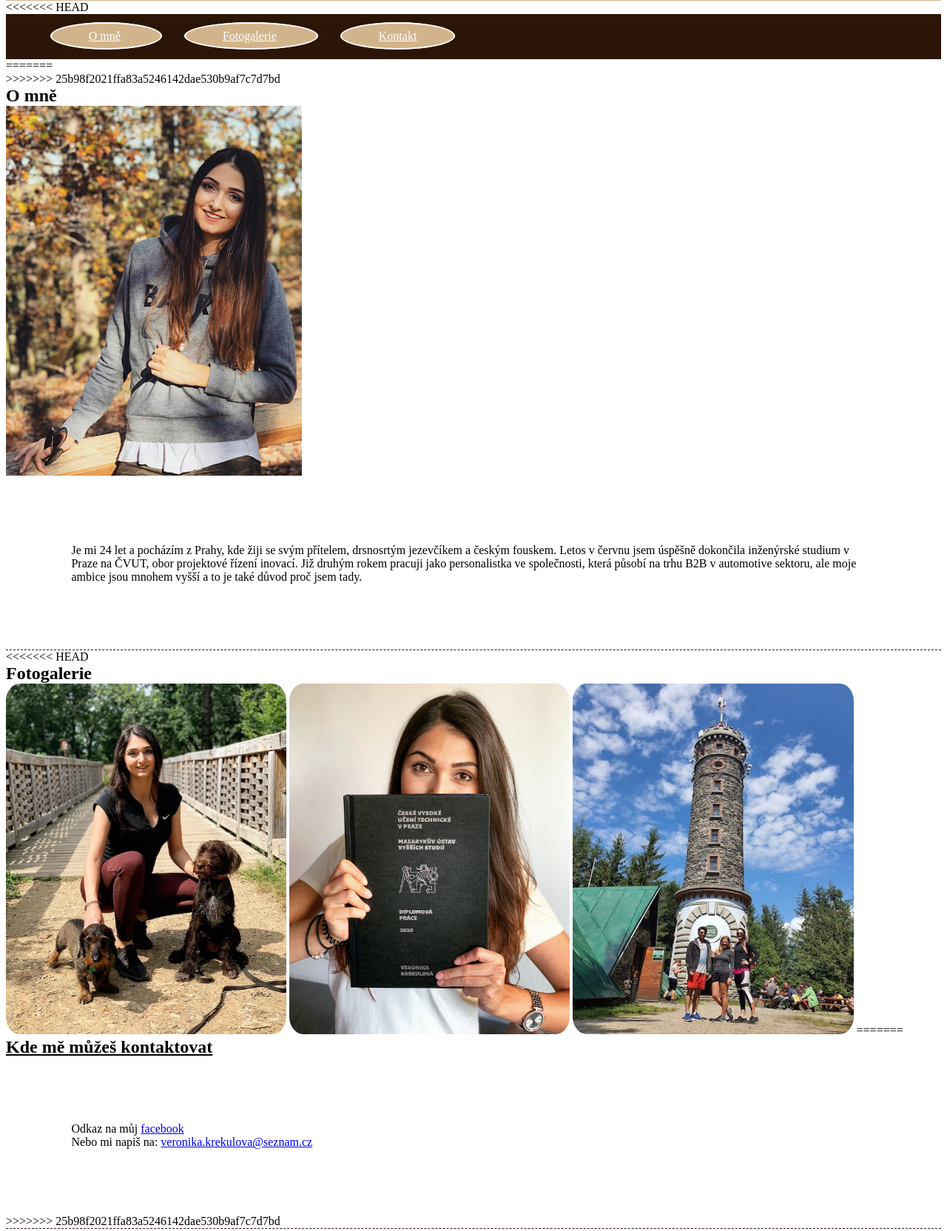
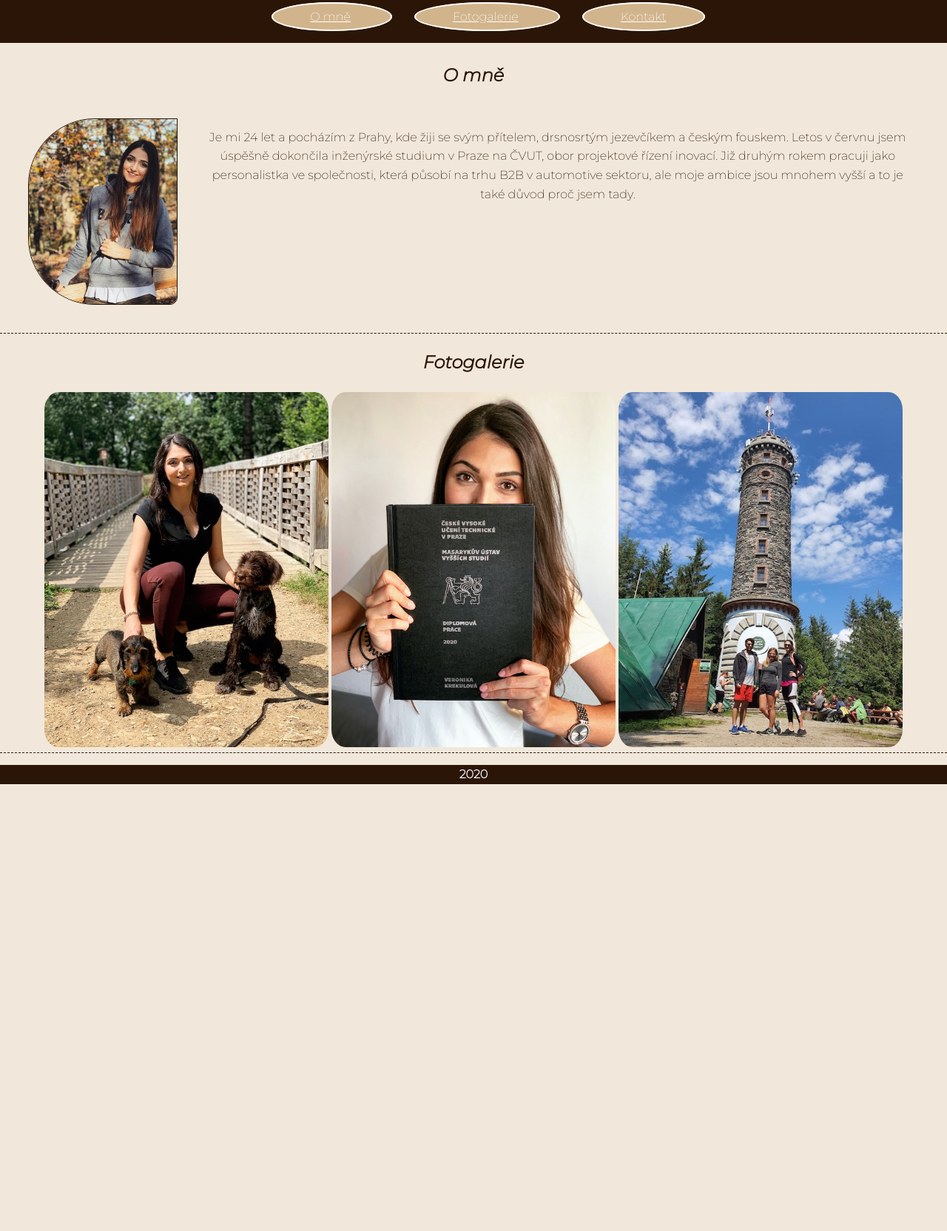
Before and after one commit to tvorimweb-2020-praha-podzim/du-01-vizitka-verukrek, a plain HTML site: page index.html in a window 1280 px wide. Shown: the part 111-1775 px from the top of the page at 74% size. After the commit the page ends 1187 px from the top, so only its background shows below. Drawn offline with Linux system fonts and the light colour scheme.

Commit message:
HOTOVO, ale..
1) Soubory se mi nepodařilo nahrát (aktualizovat) přes Desktop GitHub, protože když jsem měla dojít k "publish branch" ukázalo mi to chybu, že to nenašlo koncový repozitář :(
2) S navigací nejsem 100% spokojená, protože pokud prohlížeč zúžím na šířku menší než navigace má, prvky se začnou překrývat. Nastavení minimální šířky nepomohlo, nevím co s tím :(

```diff
--- a/index.html
+++ b/index.html
@@ -1,18 +1,11 @@
 <!DOCTYPE html>
-<<<<<<< HEAD
 <html lang="cs">
-=======
-<html lang="en">
->>>>>>> 25b98f2021ffa83a5246142dae530b9af7c7d7bd
 <head>
     <meta charset="UTF-8">
     <meta name="viewport" content="width=device-width, initial-scale=1.0">
     <title>Veronika Krekulová</title>
     <link rel="stylesheet" href="style.css">
-<<<<<<< HEAD
     <link rel="kontakt" href="kontakt.html">
-=======
->>>>>>> 25b98f2021ffa83a5246142dae530b9af7c7d7bd
     <link href="https://fonts.googleapis.com/css2?family=Montserrat:ital,wght@0,200;1,300&display=swap" rel="stylesheet">
 </head>
 
@@ -20,7 +13,6 @@
     <header>
     <h1>Veronika Krekulová</h1>
     </header>
-<<<<<<< HEAD
 <section class="navigace">
     <ul>
         <li>
@@ -37,29 +29,15 @@
 </section>
 
 <section id="o"; class="omne">
-=======
-
-<section class="omne">
->>>>>>> 25b98f2021ffa83a5246142dae530b9af7c7d7bd
     <h2>O mně</h2>
     <img src="mojefotka.jpeg" alt="Veronika Krekulová profilová fotka">
      <p>Je mi 24 let a pocházím z Prahy, kde žiji se svým přítelem, drsnosrtým jezevčíkem a českým fouskem. Letos v červnu jsem úspěšně dokončila inženýrské studium v Praze na ČVUT, obor projektové řízení inovací. Již druhým rokem pracuji jako personalistka ve společnosti, která působí na trhu B2B v automotive sektoru, ale moje ambice jsou mnohem vyšší a to je také důvod proč jsem tady.</p>
 </section>
-<<<<<<< HEAD
 <section id="foto"; class="fotogalerie">
     <h2>Fotogalerie</h2>
     <img src="psi.jpeg" alt="Naši pejsci">
     <img src="dp.jpeg" alt="Dokončení diplomové práce">
     <img src="vylety.jpeg" alt="Výlet na rozhlednu v Jeseníkách">
-=======
-
-<section class="kontakt">
-    <h2>Kde mě můžeš kontaktovat</h2>
-    <p>
-        Odkaz na můj <a href="https://www.facebook.com/krekulova/">facebook</a><br>
-        Nebo mi napiš na: <a href="mailto:veronika.krekulova@seznam.cz">veronika.krekulova@seznam.cz</a>
-    </p>
->>>>>>> 25b98f2021ffa83a5246142dae530b9af7c7d7bd
 </section>
 <footer>
     <p>2020</p>
--- a/style.css
+++ b/style.css
@@ -1,37 +1,20 @@
-<<<<<<< HEAD
 .omne img{
-=======
-img{
->>>>>>> 25b98f2021ffa83a5246142dae530b9af7c7d7bd
     width: 200px;
     border-radius: 90px 0 10px 90px;
     float: left;
     margin: 3%;
-<<<<<<< HEAD
     border:0.5px solid rgb(43, 21, 6);
 }
 body {
     background-color: rgb(241, 232, 219);
     font-size: 1rem;
-=======
-}
-body {
-    background-color: rgb(241, 232, 219);
-    font-size: 15px;
->>>>>>> 25b98f2021ffa83a5246142dae530b9af7c7d7bd
     font-family: 'Montserrat', sans-serif;
     color: rgb(43, 21, 6);
     line-height: 1.6;
     text-align: center;
-<<<<<<< HEAD
     margin: 0 auto;
     max-width: 100%;
 }
-=======
-    margin: 0;
-}
-
->>>>>>> 25b98f2021ffa83a5246142dae530b9af7c7d7bd
 h2{
     font-weight: normal;
     font-style: italic;
@@ -39,7 +22,6 @@ h2{
 }
 h1 {
     font-style: italic;
-<<<<<<< HEAD
     font-weight: bold;
 }
 .omne{
@@ -92,33 +74,3 @@ section {
     width: 30%;
     border-radius: 5%;
 }
-=======
-    font-weight: bold;
-}
-.kontakt {
-    text-align: left;
-    padding: 3%;
-}
-.kontakt h2 {
-    text-decoration: underline;
-}
-.omne{
-    overflow: auto;
-}
-.omne p {
-    margin: 7%;
-}
-.omne h2 {
-    margin: 0;
-}
-header {
-    background-color: tan;
-    margin-top: 0;
-}
-footer {
-    background-color: tan;
-    margin-bottom: 0;
-    font-weight: bold;
-}
-
->>>>>>> 25b98f2021ffa83a5246142dae530b9af7c7d7bd
```
